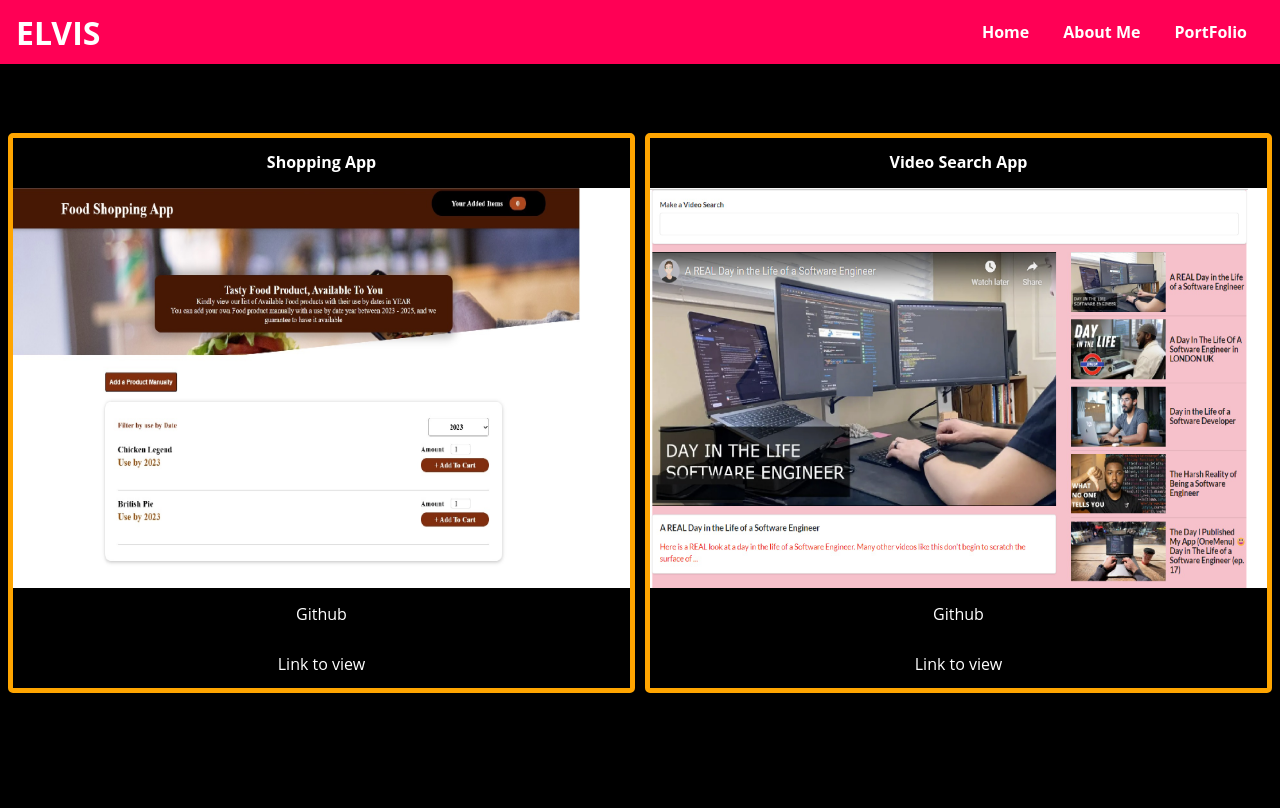
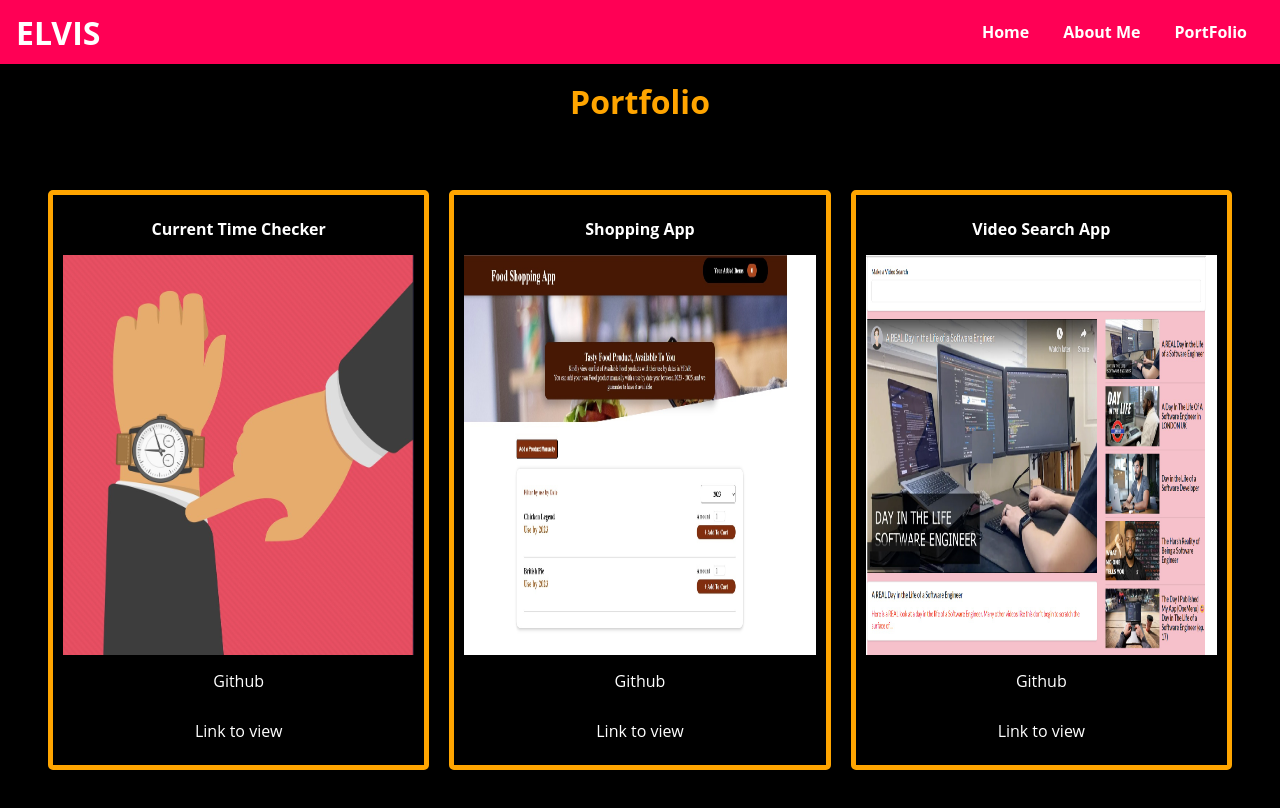
Before and after one commit to elvisonob/Personal-Website, a React (Create React App) app: page /portfolio in a window 1280 px wide. Shown: the top 808 px of the page. Built offline with nearby package versions, Linux system fonts and the light colour scheme.

Commit message:
added a new project to portfolio

```diff
--- a/src/components/pages/Portfolio.js
+++ b/src/components/pages/Portfolio.js
@@ -3,11 +3,32 @@ import { Link } from 'react-router-dom';
 import classes from './Portfolio.module.css';
 import foodApp from '../../images/cropped picture.jpg';
 import youtubeapp from '../../images/youtubeapp.jpg';
+import checkTimer from '../../images/10219071.jpg';
 const Portfolio = () => {
   return (
     <section className={classes.portfolio}>
       <h1 className={classes['section-title']}>Portfolio</h1>
       <div className={classes['project-container']}>
+        <article className={classes.project}>
+          <h2>Current Time Checker</h2>
+          <img src={checkTimer} width="100%" height="100%" alt="" />
+          <Link
+            to={{
+              pathname: 'https://github.com/elvisonob/Current-time-checker',
+            }}
+            target="_blank"
+            className={classes.link}
+          >
+            Github
+          </Link>
+          <Link
+            to={{ pathname: 'https://check-timer.vercel.app/' }}
+            target="_blank"
+            className={classes.link}
+          >
+            Link to view
+          </Link>
+        </article>
         <article className={classes.project}>
           <h2>Shopping App</h2>
           <img src={foodApp} width="100%" height="100%" alt="" />
--- a/src/components/pages/Portfolio.module.css
+++ b/src/components/pages/Portfolio.module.css
@@ -4,12 +4,15 @@
 
 .portfolio .section-title {
     text-align: center;
+    color: orange;
+    font-size: xx-large;
 }
 
 .project {
     border: 5px solid orange;
     border-radius: 5px;
     display: grid;
+    padding: 10px;
     grid-template-rows: 50px 400px 50px 50px;
 }
 
@@ -26,7 +29,8 @@
 .project-container {
     display: grid;
     grid-template-columns: repeat(auto-fit, minmax(200px, 1fr));
-    grid-gap: 10px;
+    grid-gap: 20px;
+    padding: 40px;
 }
 
 .project .link {
```
